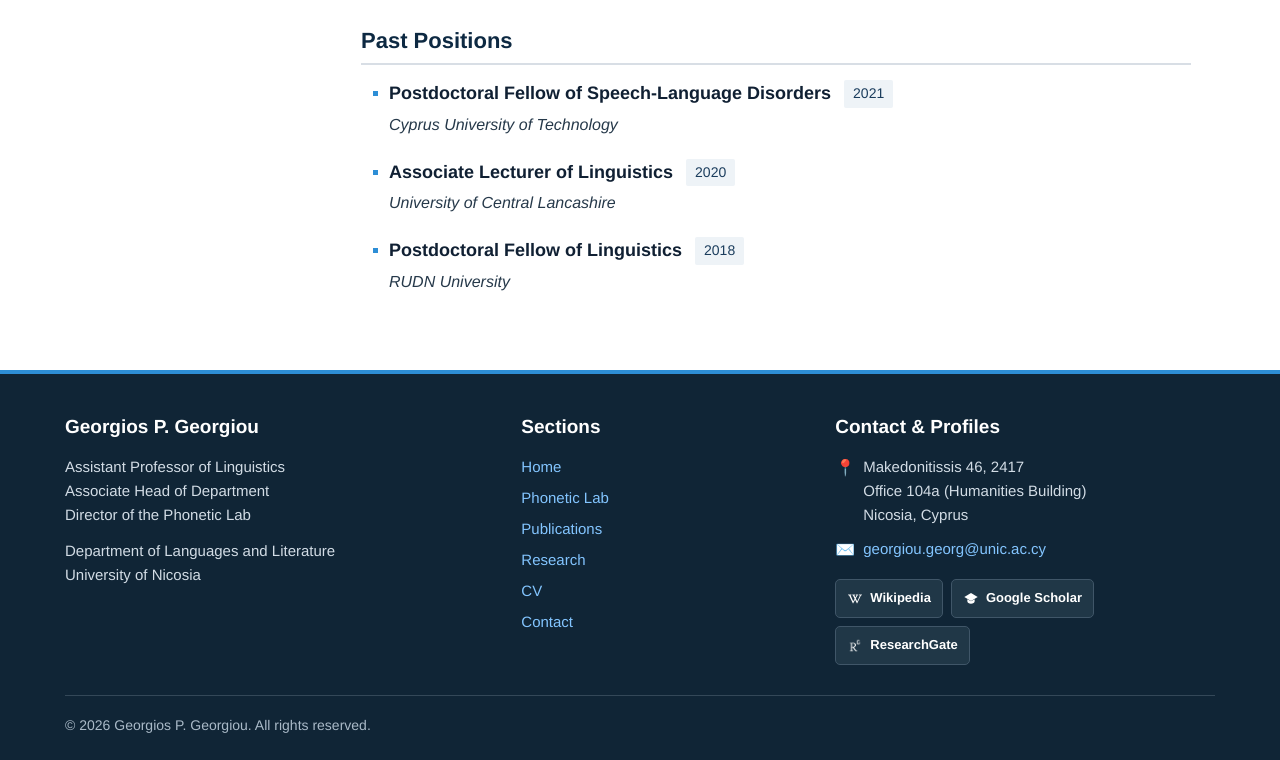
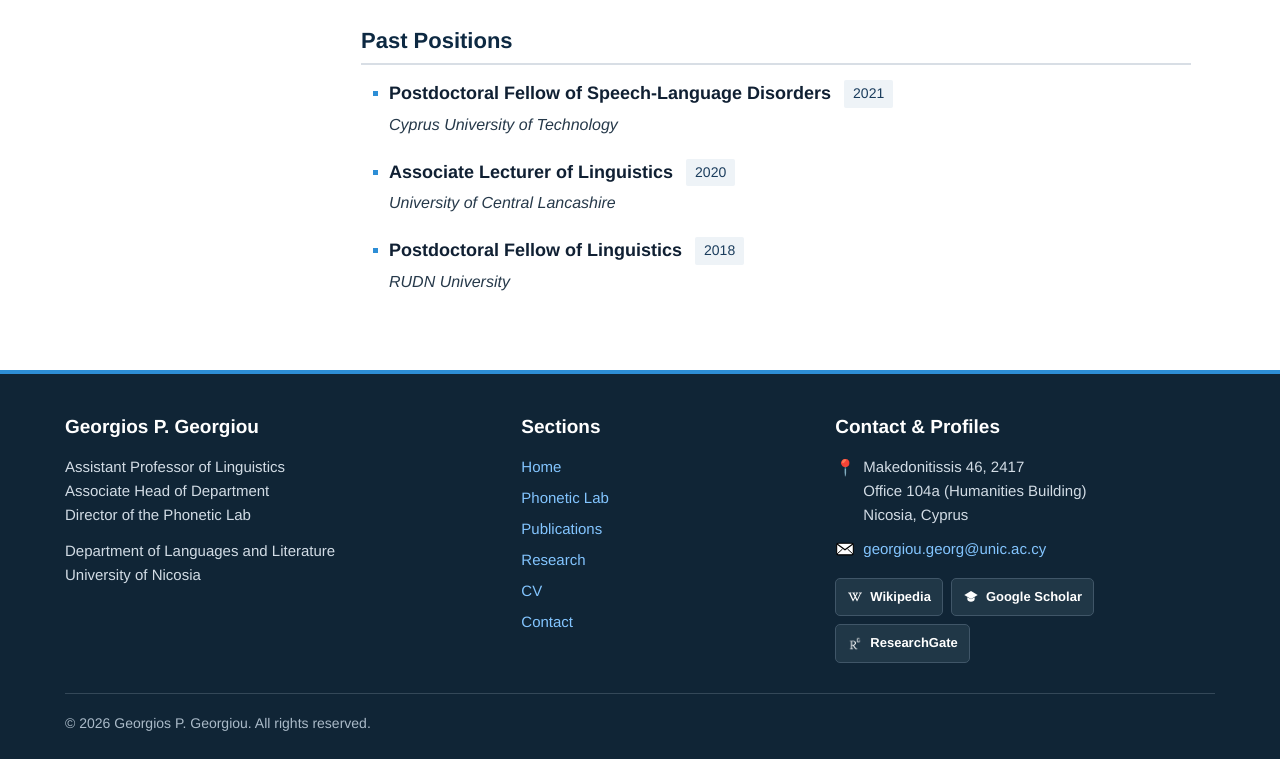
Before and after one commit to George33cy/georgiou, a plain HTML site: page index.html in a window 1280 px wide. Shown: the part 1276-2036 px from the top of the page. Drawn offline with Linux system fonts and the light colour scheme.

Commit message:
Update footer.html

```diff
--- a/footer.html
+++ b/footer.html
@@ -88,6 +88,17 @@
   .academic-footer .footer-contact-icon {
     flex-shrink: 0;
     font-size: 16px;
+    display: inline-flex;
+    align-items: center;
+    justify-content: center;
+    width: 20px;
+    min-height: 24px;
+  }
+
+  .academic-footer .footer-contact-icon svg {
+    width: 20px;
+    height: 20px;
+    display: block;
   }
 
   .academic-footer .footer-contact-details {
@@ -265,6 +276,8 @@
 
         <h3>Contact &amp; Profiles</h3>
 
+        <!-- Address -->
+
         <div class="footer-contact">
 
           <span class="footer-contact-icon" aria-hidden="true">📍</span>
@@ -277,14 +290,50 @@
 
         </div>
 
+        <!-- Email with improved envelope icon -->
+
         <div class="footer-contact">
 
-          <span class="footer-contact-icon" aria-hidden="true">✉️</span>
+          <span class="footer-contact-icon" aria-hidden="true">
+
+            <svg viewBox="0 0 24 24">
+
+              <rect
+                x="2"
+                y="5"
+                width="20"
+                height="14"
+                rx="2"
+                fill="#ffffff"
+                stroke="#000000"
+                stroke-width="1.3"
+              />
+
+              <path
+                d="M2.5 6L12 13L21.5 6"
+                fill="none"
+                stroke="#000000"
+                stroke-width="1.5"
+                stroke-linejoin="round"
+              />
+
+              <path
+                d="M2.5 18L9 12M21.5 18L15 12"
+                fill="none"
+                stroke="#000000"
+                stroke-width="1.2"
+              />
+
+            </svg>
+
+          </span>
 
           <div class="footer-contact-details">
+
             <a href="mailto:georgiou.georg@unic.ac.cy">
               georgiou.georg@unic.ac.cy
             </a>
+
           </div>
 
         </div>
@@ -313,18 +362,23 @@
             aria-label="Google Scholar"
             title="Google Scholar"
           >
+
             <svg viewBox="0 0 24 24" aria-hidden="true">
+
               <path
                 d="M12 3L2 9l10 6 10-6-10-6z"
                 fill="currentColor"
               />
+
               <path
                 d="M6.5 12.2v3.1c0 2 2.5 3.7 5.5 3.7s5.5-1.7 5.5-3.7v-3.1L12 15.5 6.5 12.2z"
                 fill="currentColor"
               />
+
             </svg>
 
             Google Scholar
+
           </a>
 
           <a
```
